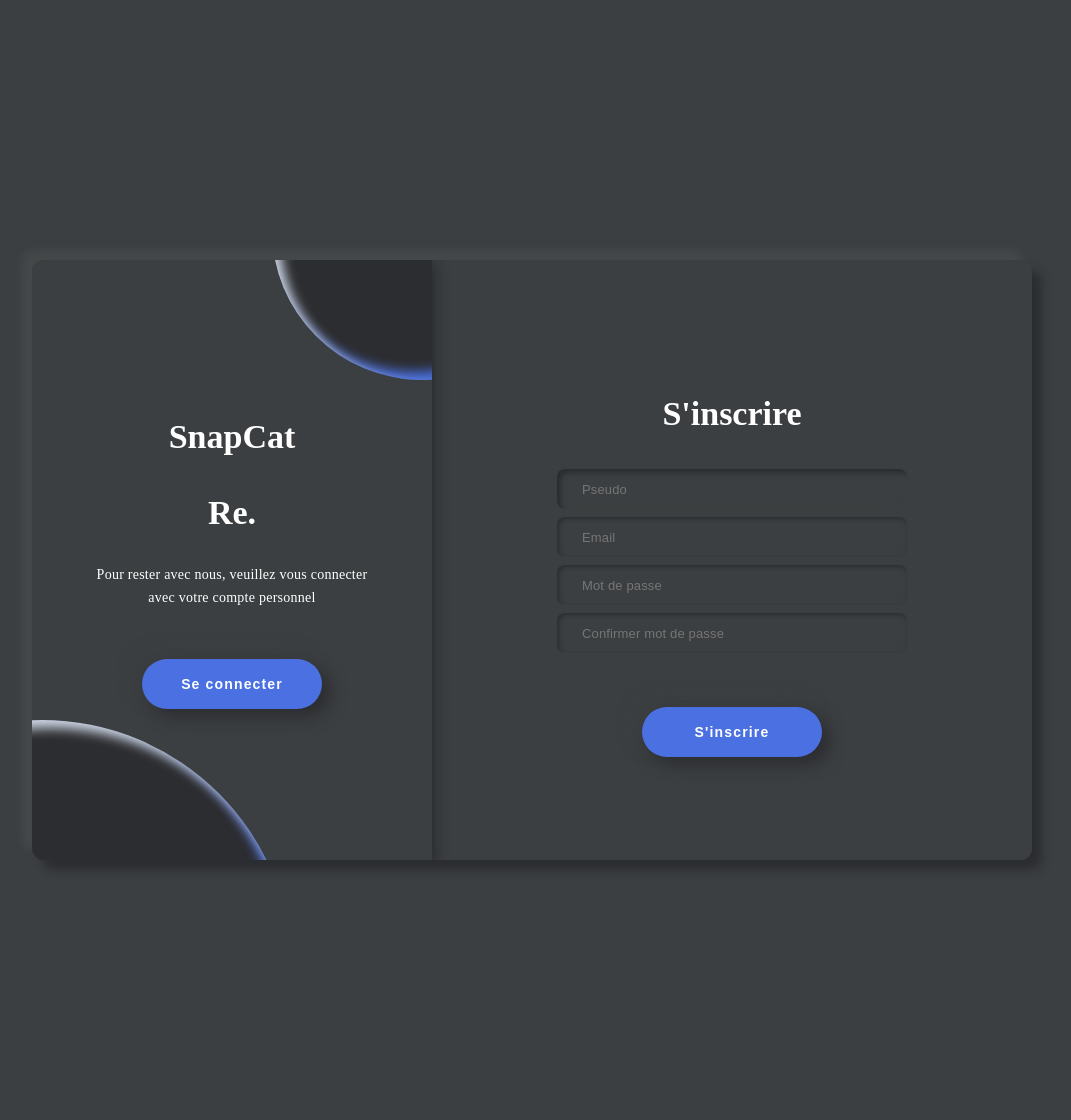
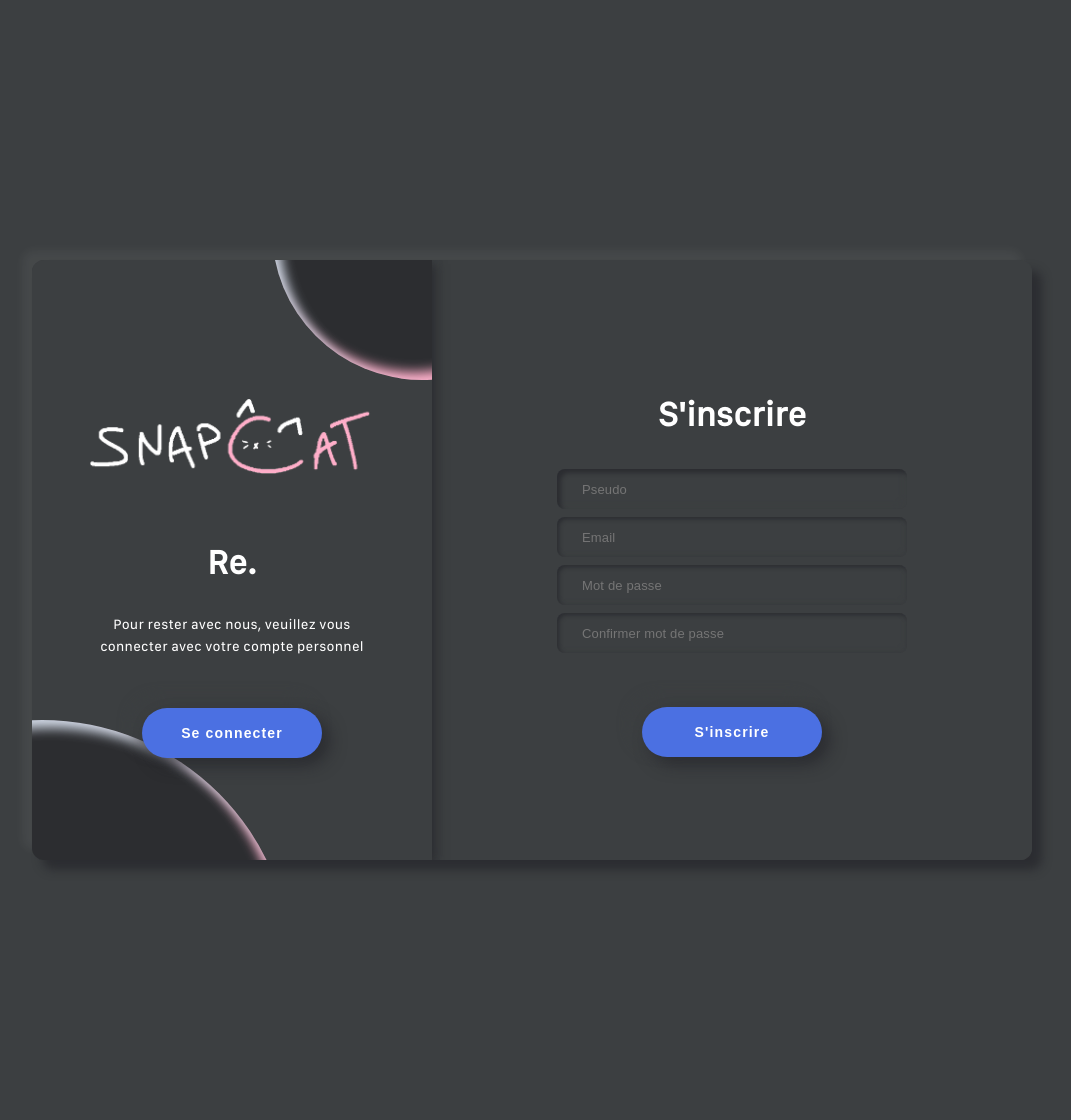
Before and after one commit to xhmyjae/SnapCat, a PHP site: page / in a window 1280 px wide. Shown: the whole page, without its empty margins (108-1179 px from the left). Run offline with PHP 8.4, Linux system fonts and the light colour scheme; some libraries are stand-ins or nearby versions.

Commit message:
feat: change blue color to pink in login page

```diff
--- a/client/style/login.css
+++ b/client/style/login.css
@@ -1,3 +1,8 @@
+@font-face {
+    font-family: SF Compact;
+    src: url("SFCompactText-Regular.otf");
+}
+
 *,
 *::after,
 *::before {
@@ -17,6 +22,7 @@ body {
     font-size: 12px;
     background-color: #3c3f41;
     color: #ffffff;
+    font-family: "SF Compact", sans-serif;
 }
 
 /**/
@@ -193,7 +199,7 @@ body {
     height: 500px;
     border-radius: 50%;
     background-color: rgba(28, 28, 33, 0.5);
-    box-shadow: inset 8px 8px 12px #d1d9e6, inset -8px -8px 12px #4b70e2;
+    box-shadow: inset 8px 8px 12px #d1d9e6, inset -8px -8px 12px #FFAEC9;
     bottom: -60%;
     left: -60%;
     transition: 1.25s;
@@ -270,3 +276,7 @@ body {
         width: 500px;
     }
 }
+
+img.switch__img {
+    width: 100%;
+}
--- a/client/templates/login.php
+++ b/client/templates/login.php
@@ -39,14 +39,14 @@ ob_start(); ?>
         <div class="switch__circle"></div>
         <div class="switch__circle switch__circle--t"></div>
         <div class="switch__container" id="switch-c1">
-            <h2 class="switch__title title site-title">SnapCat</h2>
+            <img src="client/templates/img/logo.png" alt="logo" class="switch__img">
             <h2 class="switch__title title">Re.</h2>
             <p class="switch__description description"> Pour rester avec nous, veuillez vous connecter avec votre
                 compte personnel</p>
             <button class="switch__button button switch-btn">Se connecter</button>
         </div>
         <div class="switch__container is-hidden" id="switch-c2">
-            <h2 class="switch__title title site-title">SnapCat</h2>
+            <img src="client/templates/img/logo.png" alt="logo" class="switch__img">
             <h2 class="switch__title title">Hola !</h2>
             <p class="switch__description description">Entrez vos données personnelles et commencez votre voyage
                 avec nous</p>
```
